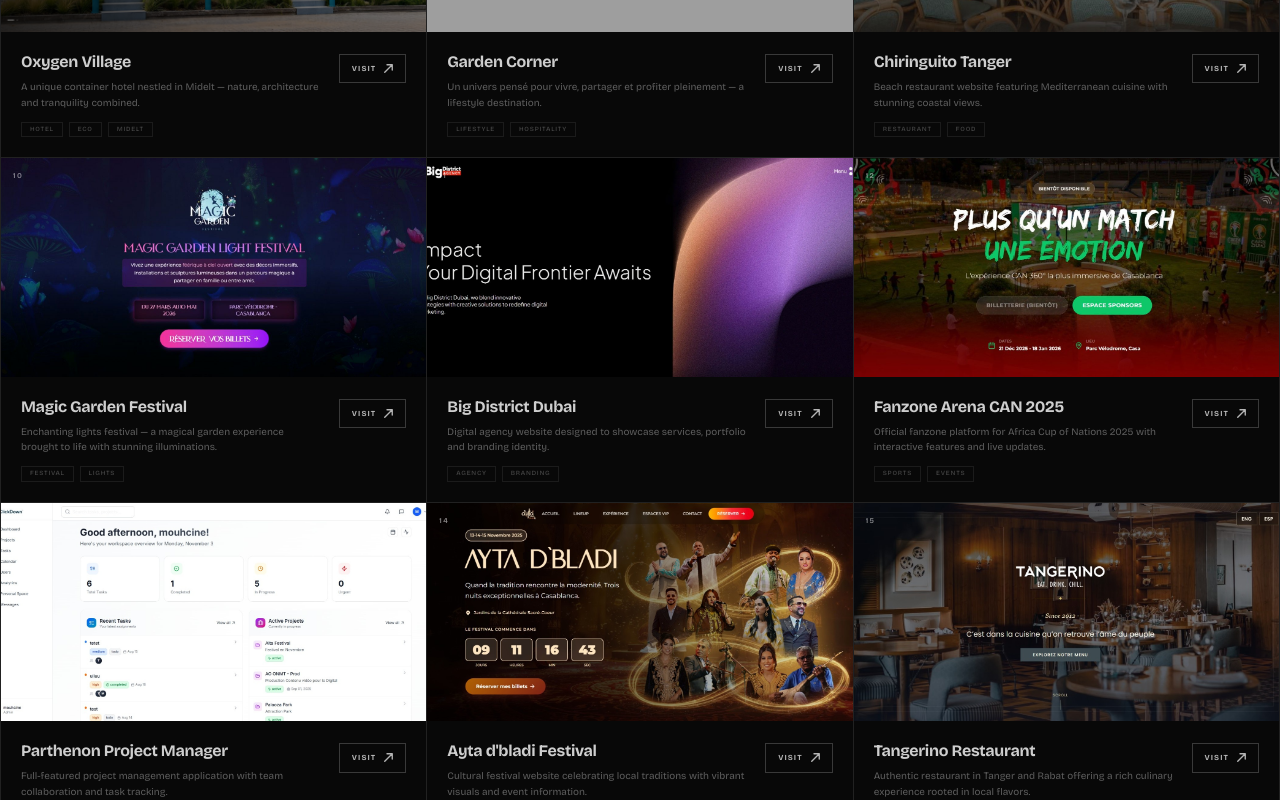
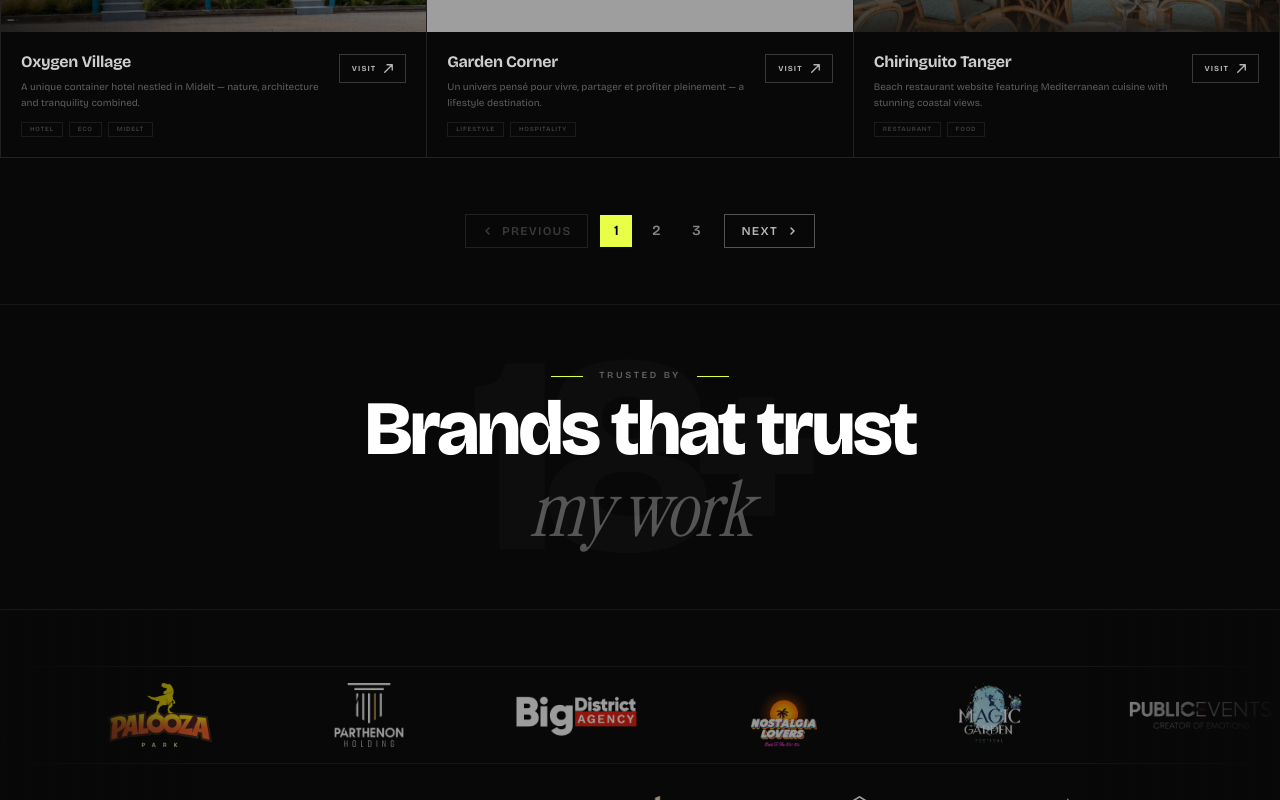
Before and after one commit to mouhcine7777/mouhcinezhirou, a Next.js app: page / in a window 1280 px wide. Shown: the part 2000-2800 px from the top of the page. Built offline with nearby package versions, Linux system fonts and the light colour scheme; grey boxes are pictures that could not be loaded.

Commit message:
first commit

```diff
--- a/app/components/WorkSection.tsx
+++ b/app/components/WorkSection.jsx
@@ -1,4 +1,5 @@
 import { Bricolage_Grotesque, Instrument_Serif } from "next/font/google";
+import { useState, useRef } from "react";
 
 const bricolage = Bricolage_Grotesque({
   subsets: ["latin"],
@@ -37,9 +38,38 @@
   { id: 21, title: "Garden Bake's",                description: "Artisan bakery offering freshly baked breads, pastries, and treats with a warm welcoming experience.",  tags: ["Bakery", "Artisan"],        url: "https://gardenbakes.vercel.app",          image: "/projects/gardenbakes-portfolio.jpeg" },
 ];
 
+const PROJECTS_PER_PAGE = 9;
+
 export default function WorkSection() {
+  const [currentPage, setCurrentPage] = useState(1);
+  const sectionRef = useRef(null);
+  const totalPages = Math.ceil(projects.length / PROJECTS_PER_PAGE);
+
+  const startIndex = (currentPage - 1) * PROJECTS_PER_PAGE;
+  const endIndex = startIndex + PROJECTS_PER_PAGE;
+  const currentProjects = projects.slice(startIndex, endIndex);
+
+  const handlePageChange = (page) => {
+    if (page === currentPage) return; // Don't do anything if clicking same page
+    setCurrentPage(page);
+    // Use setTimeout to ensure the DOM updates before scrolling
+    setTimeout(() => {
+      if (sectionRef.current) {
+        const sectionTop = sectionRef.current.offsetTop;
+        window.scrollTo({
+          top: sectionTop,
+          behavior: 'smooth'
+        });
+      }
+    }, 0);
+  };
+
   return (
-    <section id="work" className={`${bricolage.variable} ${instrument.variable} w-full bg-[#080808]`}>
+    <section
+      id="work"
+      ref={sectionRef}
+      className={`${bricolage.variable} ${instrument.variable} w-full bg-[#080808]`}
+    >
 
       {/* ── HEADER ── */}
       <div className="flex items-end justify-between border-b border-white/10 px-5 py-10 md:px-14 md:py-14">
@@ -63,6 +93,13 @@
             & Work
           </h2>
         </div>
+
+        {/* Page indicator */}
+        <div className="hidden md:block">
+          <span className="font-[family-name:var(--font-bricolage)] text-sm text-white/40">
+            Page {currentPage} of {totalPages}
+          </span>
+        </div>
       </div>
 
       {/* ── GRID ── */}
@@ -70,8 +107,9 @@
         className="grid grid-cols-1 sm:grid-cols-2 xl:grid-cols-3"
         style={{ border: "1px solid rgba(255,255,255,0.1)", borderBottom: "none", borderRight: "none" }}
       >
-        {projects.map((project, index) => {
+        {currentProjects.map((project, index) => {
           const isNDA = !project.url;
+          const globalIndex = startIndex + index;
 
           const card = (
             <div className="group flex flex-col border-b border-r border-white/10 bg-[#080808] transition-colors duration-300 hover:bg-[#0d0d0d]">
@@ -84,7 +122,7 @@
                   className="h-full w-full object-cover object-top transition-transform duration-700 group-hover:scale-[1.03]"
                 />
                 <span className="absolute left-3 top-3 font-[family-name:var(--font-bricolage)] text-[0.46rem] font-semibold tracking-[0.2em] text-white/50">
-                  {String(index + 1).padStart(2, "0")}
+                  {String(globalIndex + 1).padStart(2, "0")}
                 </span>
                 {isNDA && (
                   <span className="absolute right-3 top-3 border border-white/10 bg-black/60 px-2.5 py-1 font-[family-name:var(--font-bricolage)] text-[0.42rem] font-bold uppercase tracking-[0.16em] text-white/30 backdrop-blur-sm">
@@ -145,7 +183,79 @@
         })}
       </div>
 
+      {/* ── PAGINATION ── */}
+      <div className="flex items-center justify-center gap-3 px-5 py-10 md:px-14 md:py-14">
+        <button
+          onClick={() => handlePageChange(currentPage - 1)}
+          disabled={currentPage === 1}
+          className={`flex items-center gap-2 border px-4 py-2 font-[family-name:var(--font-bricolage)] text-xs font-semibold uppercase tracking-[0.1em] transition-all duration-200 ${
+            currentPage === 1
+              ? "border-white/10 text-white/20 cursor-not-allowed"
+              : "border-white/30 text-white/70 hover:border-white/60 hover:bg-white/5 hover:text-white"
+          }`}
+        >
+          <svg width="12" height="12" viewBox="0 0 12 12" fill="none">
+            <path d="M7 3L4 6L7 9" stroke="currentColor" strokeWidth="1.5" strokeLinecap="round" strokeLinejoin="round"/>
+          </svg>
+          Previous
+        </button>
 
+        <div className="flex items-center gap-2">
+          {Array.from({ length: totalPages }, (_, i) => i + 1).map((page) => {
+            const isFirst = page === 1;
+            const isLast = page === totalPages;
+            const isCurrent = page === currentPage;
+            const isNeighbor = Math.abs(page - currentPage) === 1;
+
+            if (isFirst || isLast || isCurrent || isNeighbor) {
+              return (
+                <button
+                  key={page}
+                  onClick={() => handlePageChange(page)}
+                  className={`h-8 w-8 font-[family-name:var(--font-bricolage)] text-sm font-semibold transition-all duration-200 ${
+                    isCurrent
+                      ? "bg-[#e8ff47] text-black"
+                      : "text-white/50 hover:bg-white/10 hover:text-white/80"
+                  }`}
+                >
+                  {page}
+                </button>
+              );
+            }
+
+            if (page === currentPage - 2 && page > 2) {
+              return <span key={page} className="text-white/30">...</span>;
+            }
+            if (page === currentPage + 2 && page < totalPages - 1) {
+              return <span key={page} className="text-white/30">...</span>;
+            }
+
+            return null;
+          })}
+        </div>
+
+        <button
+          onClick={() => handlePageChange(currentPage + 1)}
+          disabled={currentPage === totalPages}
+          className={`flex items-center gap-2 border px-4 py-2 font-[family-name:var(--font-bricolage)] text-xs font-semibold uppercase tracking-[0.1em] transition-all duration-200 ${
+            currentPage === totalPages
+              ? "border-white/10 text-white/20 cursor-not-allowed"
+              : "border-white/30 text-white/70 hover:border-white/60 hover:bg-white/5 hover:text-white"
+          }`}
+        >
+          Next
+          <svg width="12" height="12" viewBox="0 0 12 12" fill="none">
+            <path d="M5 3L8 6L5 9" stroke="currentColor" strokeWidth="1.5" strokeLinecap="round" strokeLinejoin="round"/>
+          </svg>
+        </button>
+      </div>
+
+      {/* Mobile page indicator */}
+      <div className="pb-8 text-center md:hidden">
+        <span className="font-[family-name:var(--font-bricolage)] text-xs text-white/40">
+          Page {currentPage} of {totalPages}
+        </span>
+      </div>
     </section>
   );
 }
```
